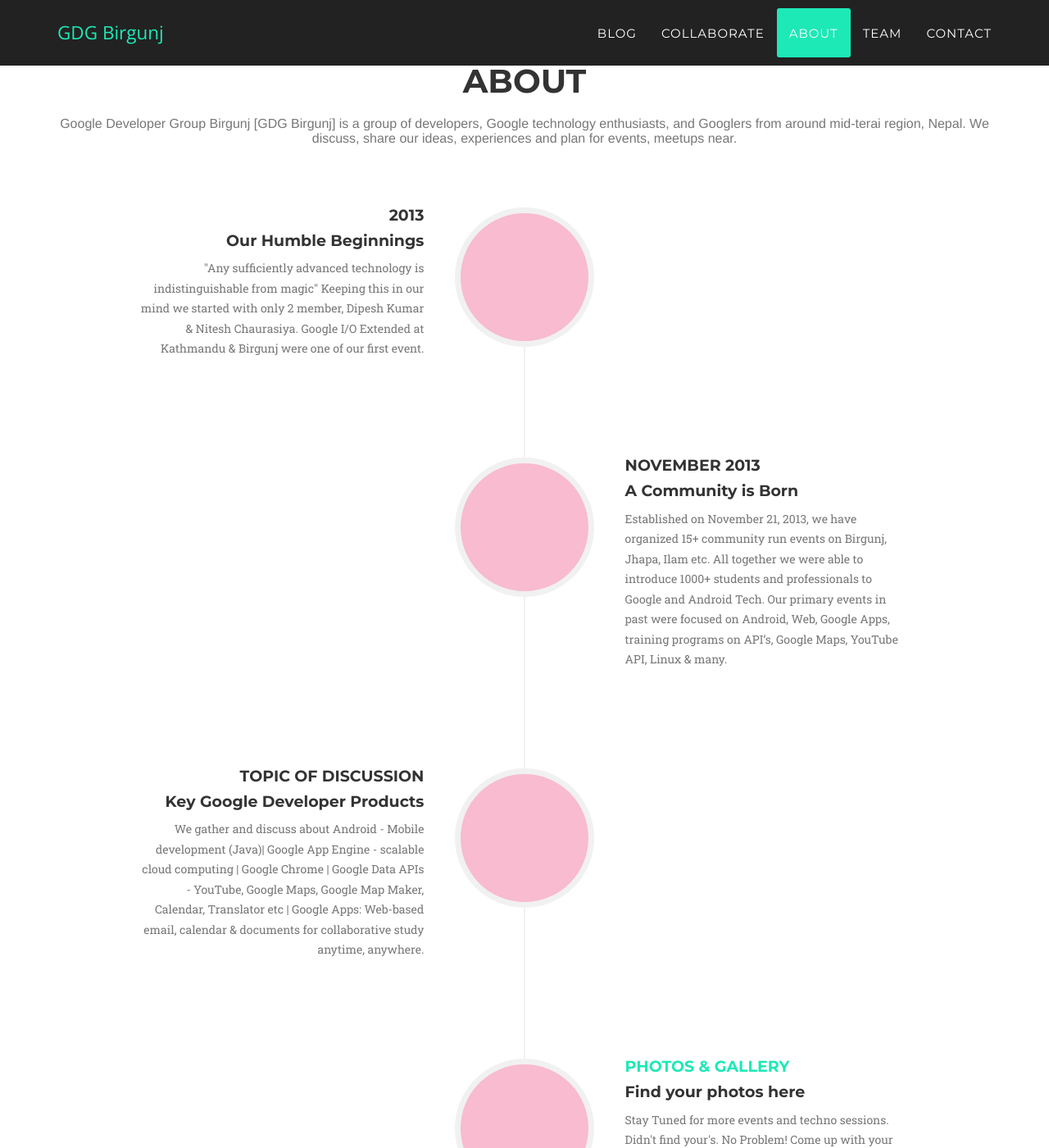
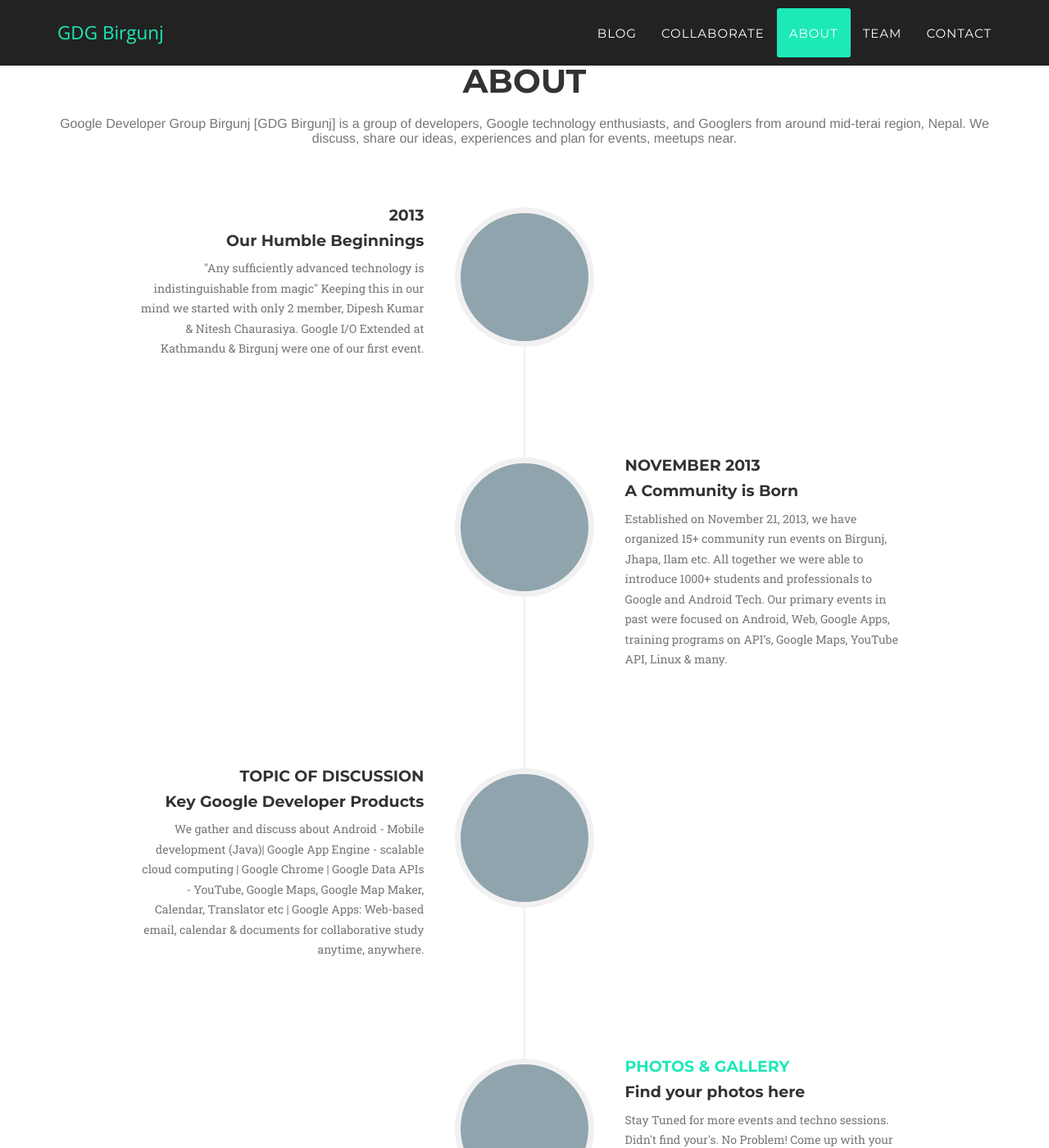
Before and after one commit to gdgbirgunj/gdgbirgunj.org, a Jekyll site: the page built from _posts/2014-07-17-project-2.markdown, in a window 1280 px wide and 1400 px high, scrolled down 1503 px. Shown: the whole window at 82% size. Built offline with Jekyll 4.4.1, drawn with Linux system fonts in a browser that asks for light colours; some web fonts are replaced; some of the changed text lies outside the part shown.

Commit message:
membership open

```diff
--- a/_includes/css/agency.css
+++ b/_includes/css/agency.css
@@ -495,7 +495,7 @@
     border-radius: 100%;
     text-align: center;
     color: #fff;
-    background-color: #F8BBD0;
+    background-color: #90A4AE;
 }
 
 .timeline>li .timeline-image h4 {
--- a/_includes/team.html
+++ b/_includes/team.html
@@ -26,7 +26,7 @@
             </div>
             <div class="row">
                 <div class="col-lg-8 col-lg-offset-2 text-center">
-                    <p class="large text-muted">Apply Now and Get Free T-shirt</p>
+                    <p class="large text-muted">Apply Now and Get A Free T-shirt</p>
 			<a href="https://docs.google.com/a/gdgbirgunj.org/forms/d/1-tiTzbFaAiVu28btfFSKisgONXeMi7rDy8Y8CTRHHKQ/viewform" class="btn btn-xl">Become Member</a>
                 </div>
             </div>
```
